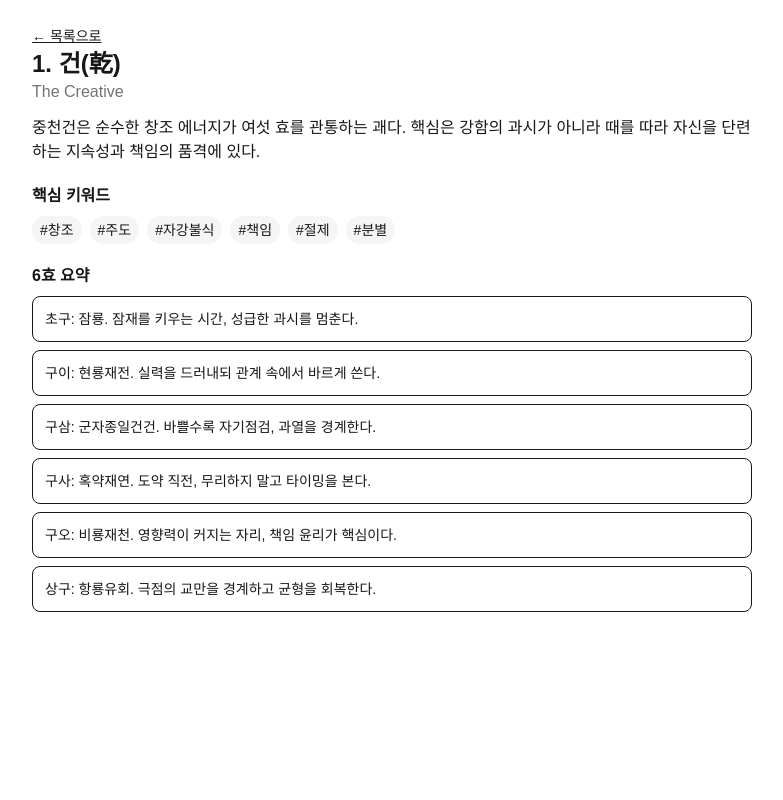
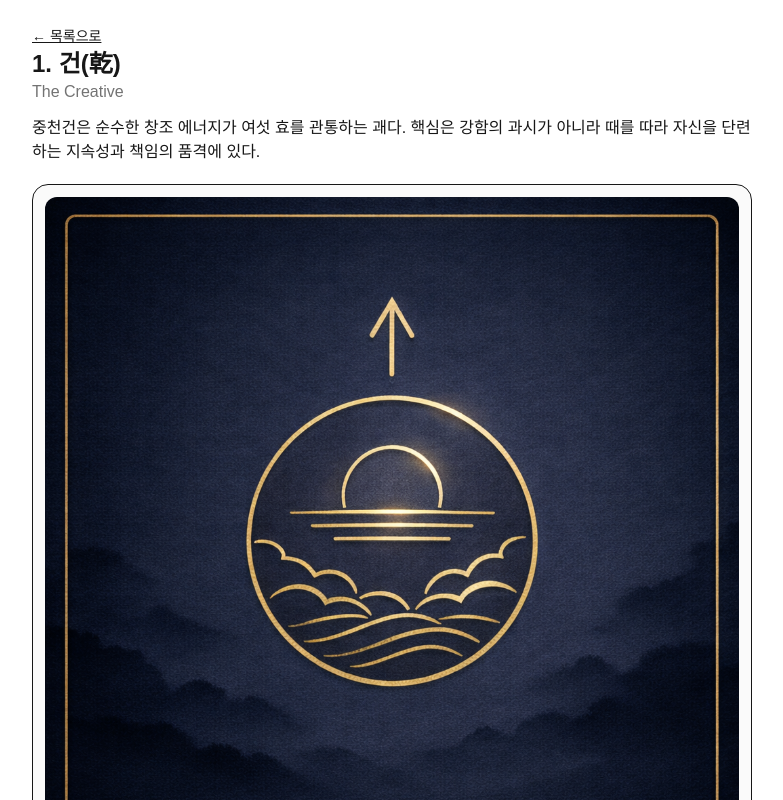
Before and after one commit to kinddragon1224/iching-learning-web, a Next.js app: page /hexagrams/1 in a window 1280 px wide. Shown: the top 800 px of the page, without its empty margins (248-1031 px from the left). Built offline with nearby package versions, Linux system fonts and the light colour scheme.

Commit message:
feat: add temporary Qian card image to hexagram detail

```diff
--- a/app/hexagrams/[id]/page.tsx
+++ b/app/hexagrams/[id]/page.tsx
@@ -1,3 +1,4 @@
+import Image from "next/image";
 import Link from "next/link";
 import { HEXAGRAMS, findHexagram } from "@/data/hexagrams";
 import { notFound } from "next/navigation";
@@ -20,6 +21,20 @@ export default function HexagramDetailPage({ params }: { params: { id: string }
         <p className="mt-3">{hex.summary}</p>
       </header>
 
+      {hex.id === 1 && (
+        <section className="rounded-2xl border p-3 bg-neutral-50">
+          <Image
+            src="/cards-qian-temp.png"
+            alt="건괘 임시 카드 이미지"
+            width={1024}
+            height={1024}
+            className="w-full h-auto rounded-xl"
+            priority
+          />
+          <p className="text-xs text-neutral-500 mt-2">임시 카드 이미지 (추후 교체 예정)</p>
+        </section>
+      )}
+
       <section>
         <h2 className="font-semibold mb-2">핵심 키워드</h2>
         <div className="flex flex-wrap gap-2">
```
Also changed, not shown: public/cards-qian-temp.png (added).
